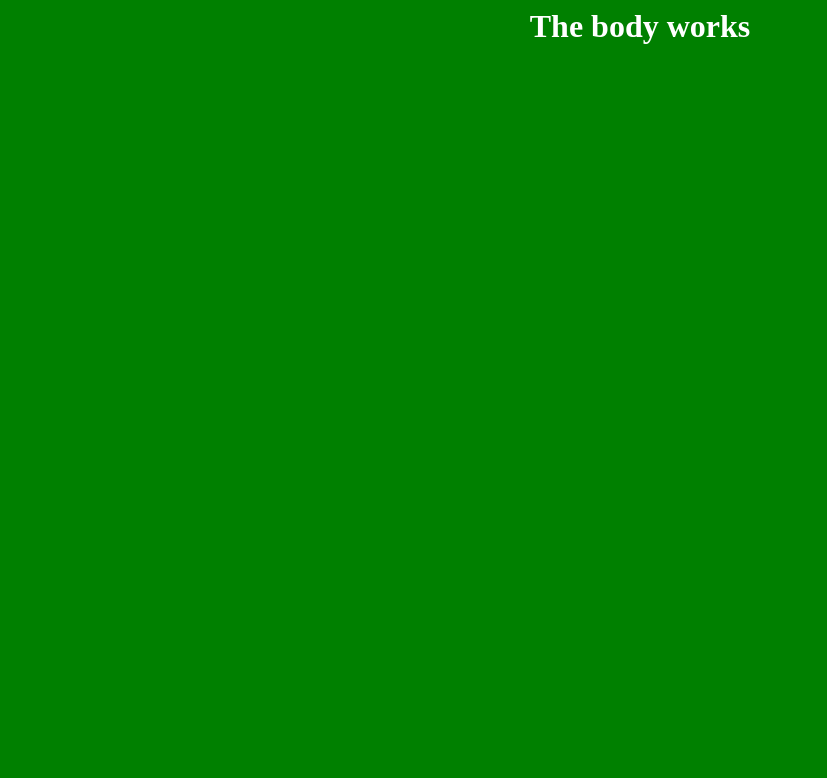
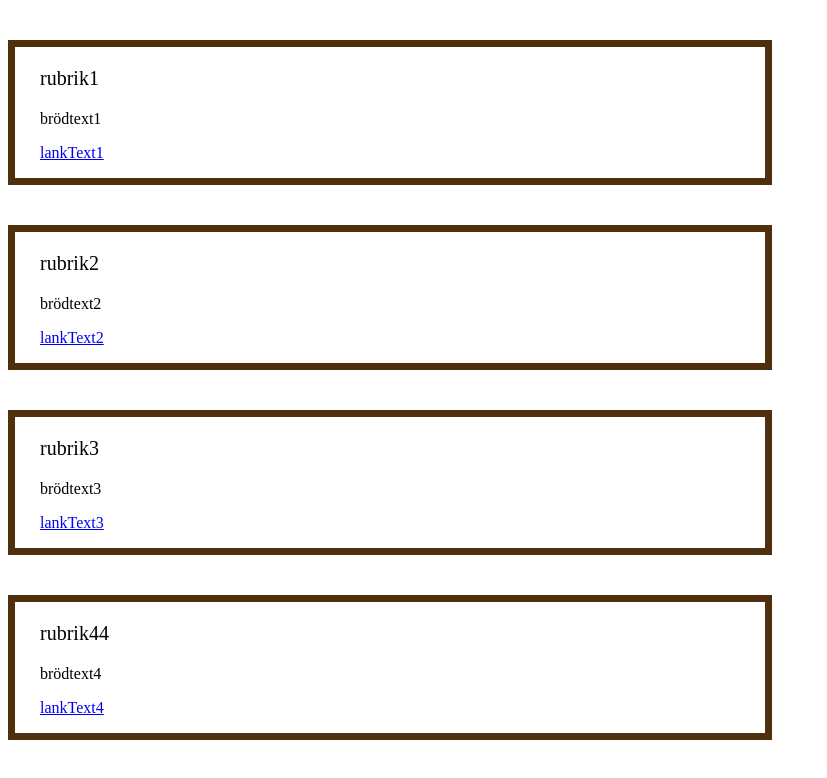
Before and after one commit to bazzorwowpwn/fsl, a plain HTML site: page index.html in a window 1280 px wide. Shown: the whole page, without its empty margins (0-827 px from the left). Drawn offline with Linux system fonts and the light colour scheme.

Commit message:
Update index.html

```diff
--- a/index.html
+++ b/index.html
@@ -1,15 +1,161 @@
+<!DOCTYPE html>
 <html>
-  <title>The webiste is working</title>
 <head>
+
 <style>
-    body {
-    background-color:green;
-    color:white;
-    text-align:center;
+.column {
+	height:auto;
+    width:750px;
+    margin-bottom:40px;
+    padding:0px;
+    border: 7px solid #4F2F0D;
+    margin-top:40px;
 }
 </style>
 </head>
 <body>
-    <h1>The body works</h1>
+
+<div id="1" class="column">
+    <div id="inside_box" style="max-width:700px; margin: auto;">
+        <p style="font-size:20px; margin-top:20px;" id="1.1"><b>Error 301 - fel ogiltig variabel</b></p>
+        <p id="1.2"><b></b></p>
+        <p><a href="https://drive.google.com/file/d/0B5Rwd6EImwzDc2F0ejE2M3AxaE11eUU5ck90N2Z6anBDMWww/view?usp=sharing" id="1.3" target="_blank"></a></p>
+    </div>
+</div>
+
+<div id="2" class="column">
+    <div id="inside_box" style="max-width:700px; margin: auto;">
+        <p style="font-size:20px; margin-top:20px;" id="2.1"><b>Error 302 - fel ogiltig variabel</b></p>
+        <p id="2.2"><b></b></p>
+        <p><a href="https://drive.google.com/file/d/0B5Rwd6EImwzDc2F0ejE2M3AxaE11eUU5ck90N2Z6anBDMWww/view?usp=sharing" id="2.3"></a></p>
+    </div>
+</div>
+
+<div id="3" class="column">
+    <div id="inside_box" style="max-width:700px; margin: auto;">
+        <p style="font-size:20px; margin-top:20px;" id="3.1"><b>Error 303 - fel ogiltig variabel</b></p>
+        <p id="3.2"><b></b></p>
+        <p><a href="https://drive.google.com/file/d/0B5Rwd6EImwzDc2F0ejE2M3AxaE11eUU5ck90N2Z6anBDMWww/view?usp=sharing" id="3.3"></a></p>
+    </div>
+</div>
+
+<div id="4" class="column">
+    <div id="inside_box" style="max-width:700px; margin: auto;">
+        <p style="font-size:20px; margin-top:20px;" id="4.1"><b>Error 304 - fel ogiltig variabel</b></p>
+        <p id="4.2"><b></b></p>
+        <p><a href="https://drive.google.com/file/d/0B5Rwd6EImwzDc2F0ejE2M3AxaE11eUU5ck90N2Z6anBDMWww/view?usp=sharing" id="4.3"></a></p>
+    </div>
+</div>
+
+<script>
+// BRUNA RUTA NUMMER 1
+
+// Byta rubrik
+var x = "rubrik1";
+// byta underrubrik/text
+var y = "brödtext1";
+// byta länk namn
+var z = "lankText1";
+// byta länk adress, ändra endast webadressen innom citattäcknena, ändra endast webadressen innom citattäcknena
+var yourElement = document.getElementById('1.3');
+yourElement.setAttribute('href', 'https://www.google.com');
+
+
+document.getElementById("1.1").innerHTML = x;
+document.getElementById("1.2").innerHTML = y;
+document.getElementById("1.3").innerHTML = z;
+</script>
+
+<script>
+// BRUNA RUTA NUMMER 2
+
+// Byta rubrik
+var a = "rubrik2";
+// byta under rubrik/text
+var b = "brödtext2";
+// byta länk namn
+var c = "lankText2";
+// byta länk adress, ändra endast webadressen innom citattäcknena, ändra endast webadressen innom citattäcknena
+var yourElement2 = document.getElementById('2.3');
+yourElement2.setAttribute('href', 'https://www.facebook.com');
+
+
+document.getElementById("2.1").innerHTML = a;
+document.getElementById("2.2").innerHTML = b;
+document.getElementById("2.3").innerHTML = c;
+</script>
+
+<script>
+// BRUNA RUTA NUMMER 3
+
+// Byta rubrik
+var d = "rubrik3";
+// byta under rubrik/text
+var e = "brödtext3";
+// byta länk namn
+var f = "lankText3";
+// byta länk adress, ändra endast webadressen innom citattäcknena, ändra endast webadressen innom citattäcknena
+var yourElement3 = document.getElementById('3.3');
+yourElement3.setAttribute('href', 'https://www.youtube.com');
+
+
+document.getElementById("3.1").innerHTML = d;
+document.getElementById("3.2").innerHTML = e;
+document.getElementById("3.3").innerHTML = f;
+</script>
+
+<script>
+// BRUNA RUTA NUMMER 4
+
+// Glöm inte att endast byta variablen innom parantes "rubrik" och behåll paranteserna.
+
+// Byta rubrik
+var g = "rubrik44";
+// byta under rubrik/text
+var h = "brödtext4";
+// byta länk namn
+var i = "lankText4";
+// byta länk adress, ändra endast webadressen innom citattäcknena, ändra endast webadressen innom citattäcknena
+var yourElement4 = document.getElementById('4.3');
+yourElement4.setAttribute('href', 'https://www.9gag.com');
+
+
+document.getElementById("4.1").innerHTML = g;
+document.getElementById("4.2").innerHTML = h;
+document.getElementById("4.3").innerHTML = i;
+</script>
+
+<script>
+    // Antal bruna ruter som visas, ändra variablen innom parantes "x" och behåll parenteserna
+    var antal = "4"
+    var displayAntal;
+    if (antal == 1) {
+        document.getElementById("1").style.opacity = "1";
+        document.getElementById("2").style.opacity = "0";
+        document.getElementById("3").style.opacity = "0";
+        document.getElementById("4").style.opacity = "0";
+    } else if (antal == 2) {
+        document.getElementById("1").style.opacity = "1";
+        document.getElementById("2").style.opacity = "1";
+        document.getElementById("3").style.opacity = "0";
+        document.getElementById("4").style.opacity = "0";
+    } else if (antal == 3) {
+        document.getElementById("1").style.opacity = "1";
+        document.getElementById("2").style.opacity = "1";
+        document.getElementById("3").style.opacity = "1";
+        document.getElementById("4").style.opacity = "0";
+    } else if (antal == 4) {
+        document.getElementById("1").style.opacity = "1";
+        document.getElementById("2").style.opacity = "1";
+        document.getElementById("3").style.opacity = "1";
+        document.getElementById("4").style.opacity = "1";
+    }else {
+        document.getElementById("1").style.opacity = "1";
+        document.getElementById("2").style.opacity = "1";
+        document.getElementById("3").style.opacity = "1";
+        document.getElementById("4").style.opacity = "1";
+    }
+</script>
+
 </body>
 </html>
```
Lines whose indentation alone changed are shown as unchanged.
